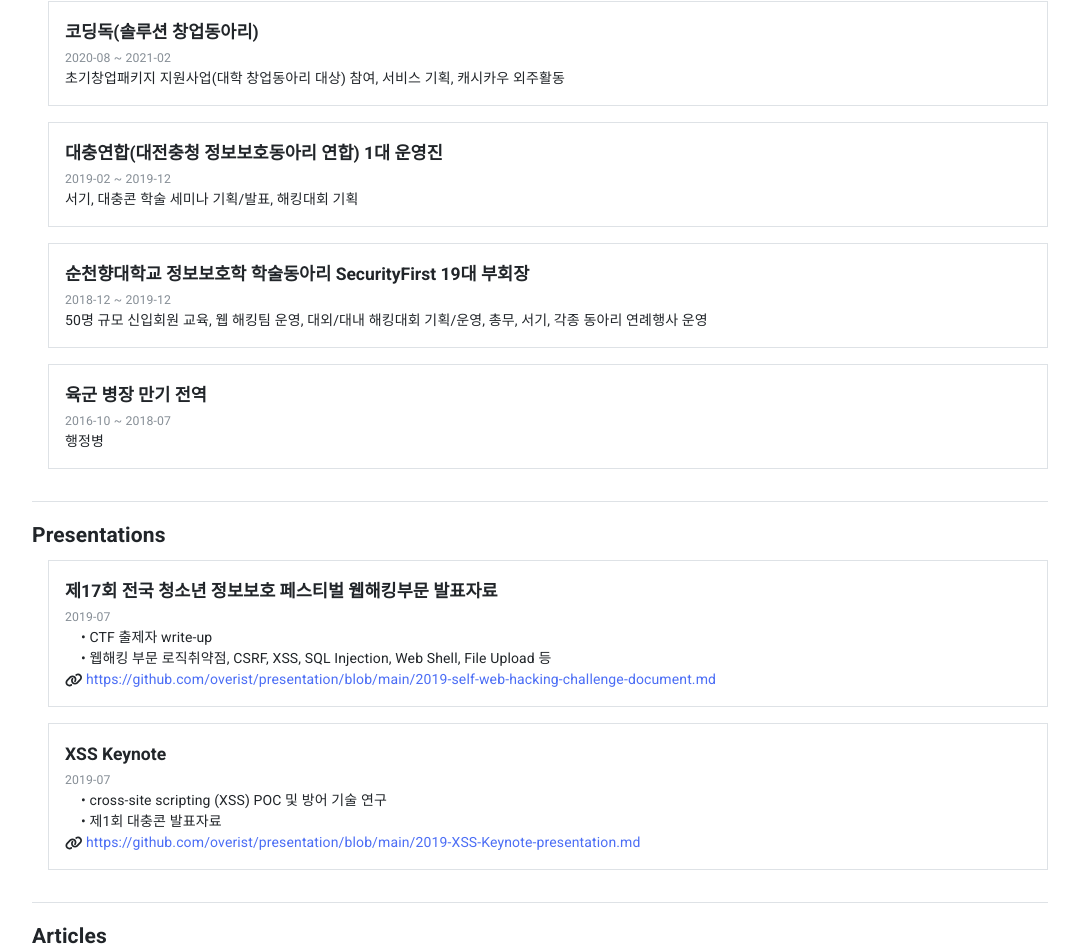
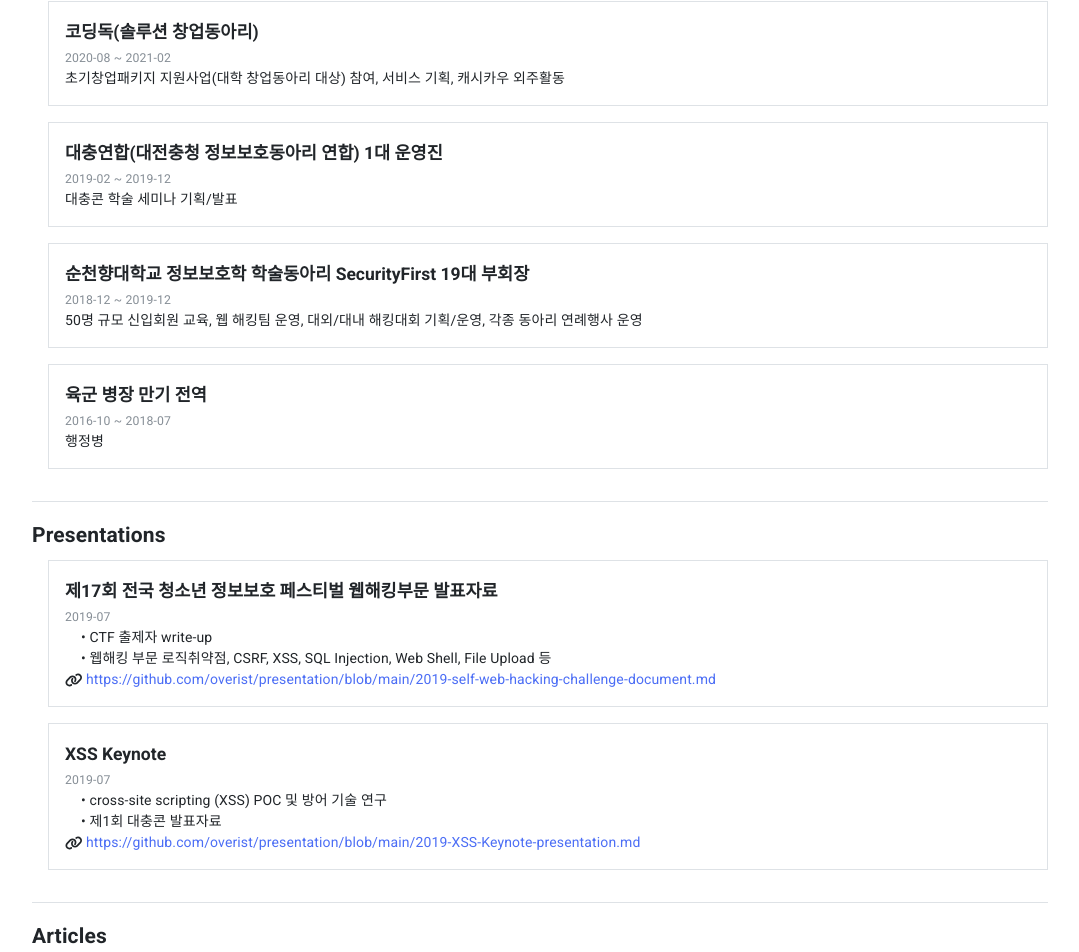
Before and after one commit to overist/overist-resume, a React (Create React App) app: page / in a window 1280 px wide. Shown: the part 5962-6914 px from the top of the page, without its empty margins (100-1179 px from the left). Built offline with nearby package versions, Linux system fonts and the light colour scheme.

Commit message:
fix: minor update

```diff
--- a/src/payload.ts
+++ b/src/payload.ts
@@ -497,14 +497,14 @@ export const ETC = {
     },
     {
       title: '대충연합(대전충청 정보보호동아리 연합) 1대 운영진',
-      content: '서기, 대충콘 학술 세미나 기획/발표, 해킹대회 기획',
+      content: '대충콘 학술 세미나 기획/발표',
       date: '2019-02 ~ 2019-12'
     },
     {
       title: '순천향대학교 정보보호학 학술동아리 SecurityFirst 19대 부회장',
       date: '2018-12 ~ 2019-12',
       content:
-        '50명 규모 신입회원 교육, 웹 해킹팀 운영, 대외/대내 해킹대회 기획/운영, 총무, 서기, 각종 동아리 연례행사 운영'
+        '50명 규모 신입회원 교육, 웹 해킹팀 운영, 대외/대내 해킹대회 기획/운영, 각종 동아리 연례행사 운영'
     },
     {
       title: '육군 병장 만기 전역',
```
Also changed, not shown: public/robots.txt.
